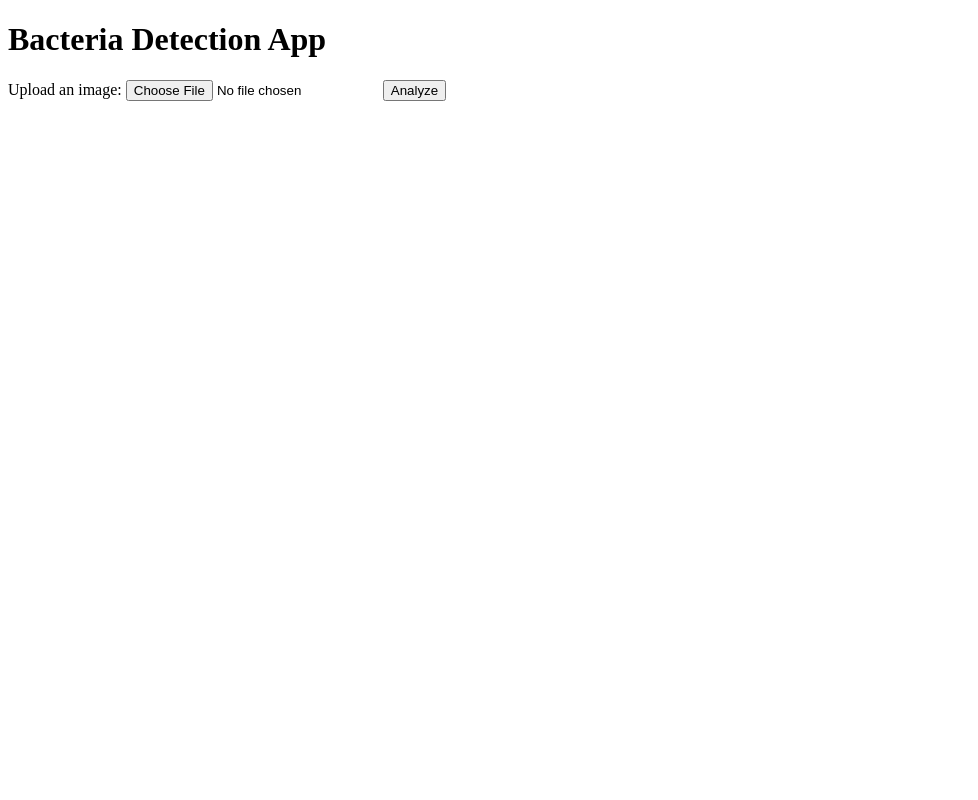
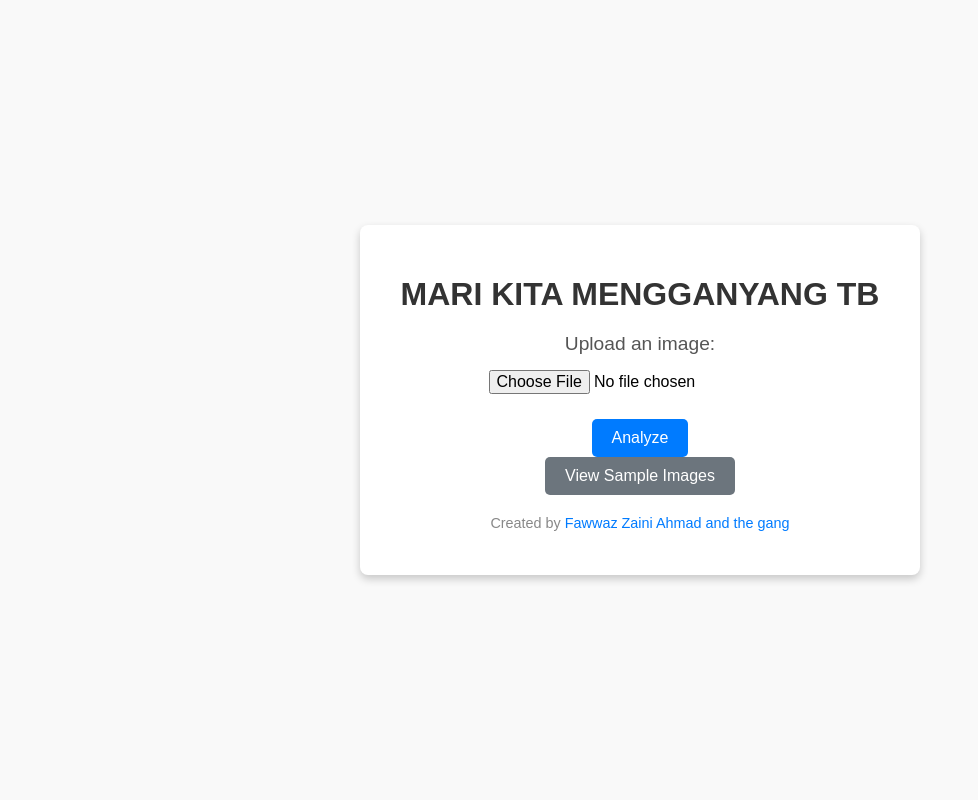
Before and after one commit to pakfawwaz/GanyangTB, a Flask app: page / in a window 1280 px wide. Shown: the whole page, without its empty margins (0-978 px from the left). Run offline with Flask 3, Linux system fonts and the light colour scheme.

Commit message:
Update index.html

```diff
--- a/templates/index.html
+++ b/templates/index.html
@@ -3,14 +3,105 @@
 <head>
     <meta charset="UTF-8">
     <meta name="viewport" content="width=device-width, initial-scale=1.0">
-    <title>Bacteria Detection App</title>
+    <title>TB Detection App</title>
+    <style>
+        body {
+            font-family: Arial, sans-serif;
+            background-color: #f9f9f9;
+            margin: 0;
+            padding: 0;
+            display: flex;
+            justify-content: center;
+            align-items: center;
+            height: 100vh;
+        }
+
+        .container {
+            text-align: center;
+            background-color: #ffffff;
+            padding: 30px;
+            border-radius: 8px;
+            box-shadow: 0 4px 8px rgba(0, 0, 0, 0.2);
+            width: 90%;
+            max-width: 500px;
+        }
+
+        h1 {
+            color: #333333;
+            margin-bottom: 20px;
+        }
+
+        label {
+            font-size: 1.2em;
+            color: #555555;
+        }
+
+        input[type="file"] {
+            display: block;
+            margin: 10px auto 20px auto;
+            padding: 5px;
+            font-size: 1em;
+        }
+
+        button {
+            background-color: #007bff;
+            color: white;
+            border: none;
+            padding: 10px 20px;
+            font-size: 1em;
+            border-radius: 5px;
+            cursor: pointer;
+            transition: background-color 0.3s ease;
+        }
+
+        button:hover {
+            background-color: #0056b3;
+        }
+
+        .btn-secondary {
+            background-color: #6c757d;
+        }
+
+        .btn-secondary:hover {
+            background-color: #5a6268;
+        }
+
+        footer {
+            margin-top: 20px;
+            color: #888888;
+            font-size: 0.9em;
+        }
+
+        a {
+            text-decoration: none;
+            color: #007bff;
+        }
+
+        a:hover {
+            text-decoration: underline;
+        }
+    </style>
 </head>
 <body>
-    <h1>Bacteria Detection App</h1>
-    <form action="/analyze" method="post" enctype="multipart/form-data">
-        <label for="image">Upload an image:</label>
-        <input type="file" id="image" name="image" accept="image/*" required>
-        <button type="submit">Analyze</button>
-    </form>
+    <div class="container">
+        <h1>MARI KITA MENGGANYANG TB</h1>
+        <form action="/analyze" method="post" enctype="multipart/form-data">
+            <label for="image">Upload an image:</label>
+            <input type="file" id="image" name="image" accept="image/*" required>
+            <button type="submit">Analyze</button>
+        </form>
+        <button class="btn-secondary" onclick="redirectToSamples()">View Sample Images</button>
+        <footer>
+            <p>Created by <a href="https://example.com" target="_blank">Fawwaz Zaini Ahmad and the gang</a></p>
+        </footer>
+    </div>
+
+    <script>
+        function redirectToSamples() {
+            // Replace with your Google Drive folder link
+            const driveLink = "https://drive.google.com/drive/folders/your-google-drive-folder-id";
+            window.open(driveLink, "_blank");
+        }
+    </script>
 </body>
 </html>
```
